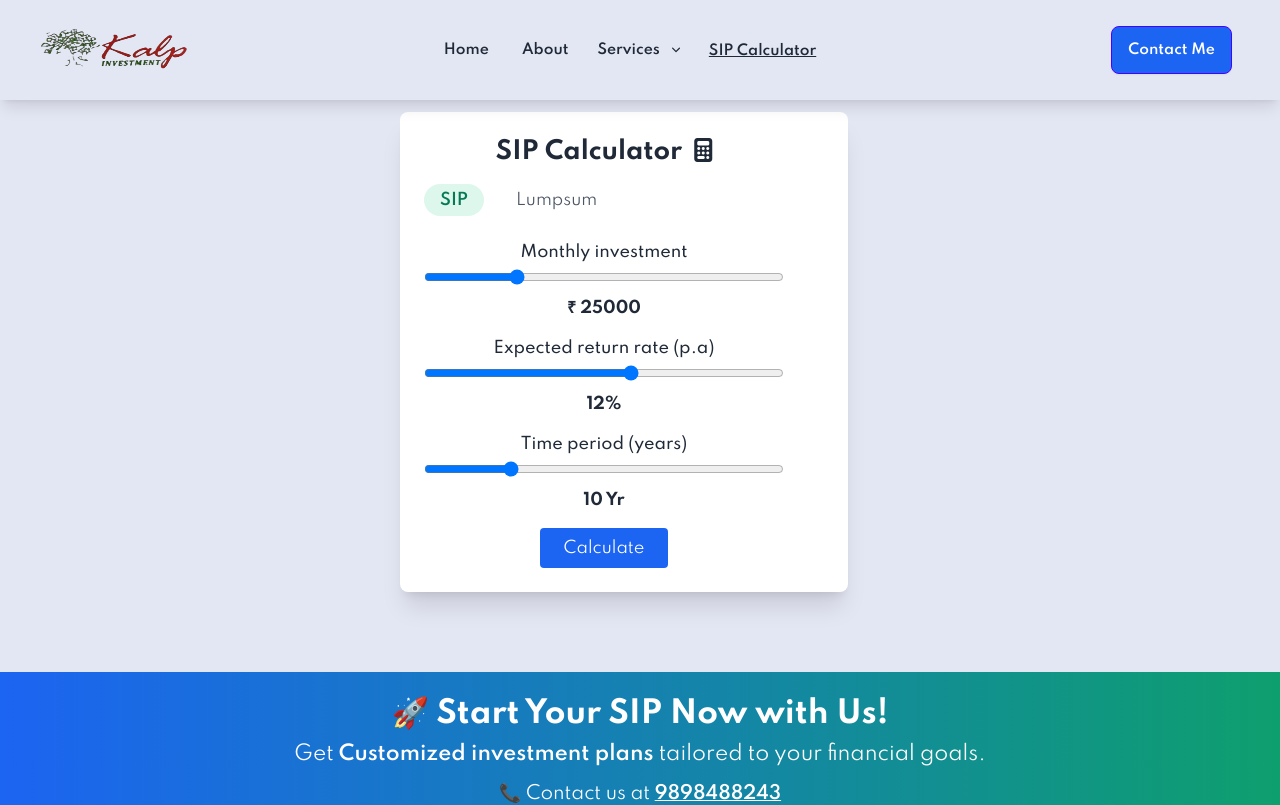
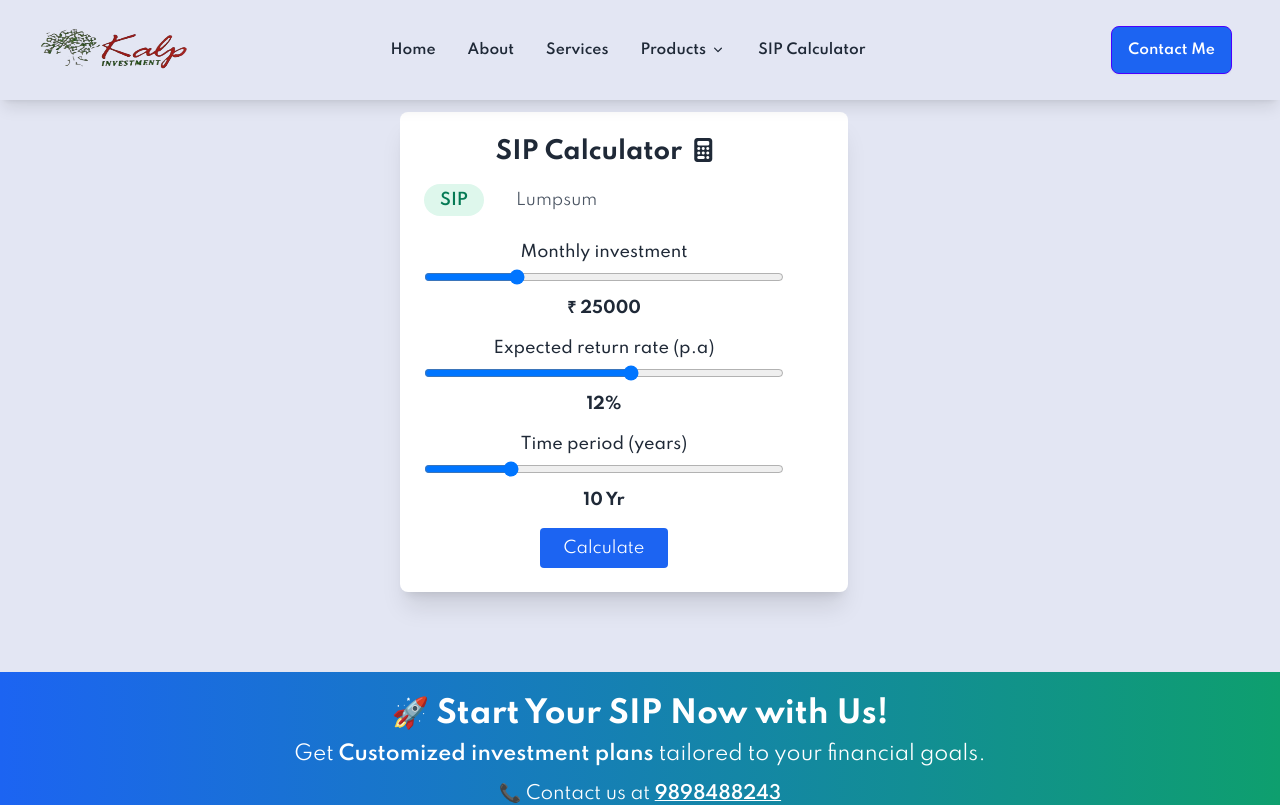
Before and after one commit to kalp234/Kalp-Investment, a React (Create React App) app: page /sip in a window 1280 px wide. Shown: the top 805 px of the page. Built offline with nearby package versions, Linux system fonts and the light colour scheme.

Commit message:
Final Commit

```diff
--- a/public/index.html
+++ b/public/index.html
@@ -26,7 +26,7 @@
       work correctly both with client-side routing and a non-root public URL.
       Learn how to configure a non-root public URL by running `npm run build`.
     -->
-    <title>React App</title>
+    <title>Kalp Investment</title>
   </head>
   <body>
     <noscript>You need to enable JavaScript to run this app.</noscript>
--- a/src/App.css
+++ b/src/App.css
@@ -7,18 +7,38 @@
 .App {
   text-align: center;
 }
-/* li:focus,
-li:active,
+
+/* li:active,
 a:focus,
 a:active,
-.reset-focus:focus,
-.reset-focus:active {
+button:focus,
+button:active {
   background-color: rgb(37, 99, 235) !important;
   color: rgb(255, 255, 255) !important;
   box-shadow: none !important;
   outline: none !important;
   padding: none !important;
 } */
+.menu :where(li:not(.menu-title, .disabled) > *:not(ul, details, .menu-title)):not(summary, .active, .btn):focus,
+.menu :where(li:not(.menu-title, .disabled) > *:not(ul, details, .menu-title)):not(summary, .active, .btn).focus,
+.menu :where(li:not(.menu-title, .disabled) > *:not(ul, details, .menu-title)):is(summary):not(.active, .btn):focus-visible,
+.menu :where(li:not(.menu-title, .disabled) > details > summary:not(.menu-title)):not(summary, .active, .btn):focus,
+.menu :where(li:not(.menu-title, .disabled) > details > summary:not(.menu-title)):not(summary, .active, .btn).focus,
+.menu :where(li:not(.menu-title, .disabled) > details > summary:not(.menu-title)):is(summary):not(.active, .btn):focus-visible {
+  background-color: transparent !important;
+  color: inherit !important;
+  outline: none !important;
+  box-shadow: none !important;
+}
+.menu li > *:not(ul, .menu-title, details, .btn):active,
+.menu li > *:not(ul, .menu-title, details, .btn).active,
+.menu li > details > summary:active {
+  background-color: transparent !important;
+  color: inherit !important;
+  --tw-bg-opacity: 1 !important;
+  --tw-text-opacity: 1 !important;
+  box-shadow: none !important;
+}
 
 /* Base Swiper Styles */
 .swiper {
--- a/src/Components/Aboutus.jsx
+++ b/src/Components/Aboutus.jsx
@@ -6,7 +6,7 @@ const Aboutus = () => {
   return (
     <div
       name="About"
-      className="bg-[#e3e6f3] relative lg:pt-[3.9rem] pt-[6rem]"
+      className="bg-[#e3e6f3] relative lg:pt-[3.5rem] pt-[4.5rem]"
     >
       <div className="max-w-screen-lg mx-auto p-4 flex flex-col justify-center w-full h-full min-h-screen">
         <div className="text-left">
--- a/src/Components/Banner.jsx
+++ b/src/Components/Banner.jsx
@@ -2,7 +2,7 @@ import React, { useState, useEffect } from "react";
 import "../App.css";
 import C1 from "../images/lic.webp";
 import C2 from "../images/LIC-1.png";
-import C3 from "../images/LIC-2.jpg";
+import C3 from "../images/LIC-5.png";
 import C4 from "../images/lic4.png";
 
 const Banner = () => {
@@ -62,7 +62,7 @@ const Banner = () => {
         ❯
       </button>
 
-      <div className="absolute bottom-5 left-1/2 transform -translate-x-1/2 flex space-x-3">
+      <div className="absolute bottom-5 left-1/2 transform -translate-x-1/2 flex space-x-3 ">
         {slides.map((_, index) => (
           <button
             key={index}
--- a/src/Components/LIC.jsx
+++ b/src/Components/LIC.jsx
@@ -12,6 +12,7 @@ import LICBanner3 from "../images/scheme4.jpeg";
 import LICBanner4 from "../images/scheme5.jpg";
 import LICBanner5 from "../images/scheme6.jpeg";
 import LICBanner6 from "../images/scheme8.jpeg";
+
 
 const plans = [
   {
@@ -90,8 +91,8 @@ const LIC = () => {
   return (
     <div>
       <div
-        name="LIC Plans"
-        className="bg-[#e3e6f3] relative md:pt-[6rem] pt-[5rem] md:pb-20 pb-20"
+        name="LIC Plans" id="LIC Plans"
+        className="bg-[#e3e6f3] relative md:pt-[5rem] pt-[4.5rem] md:pb-20 pb-20"
       >
         <div className="max-w-screen-lg mx-auto p-4 flex flex-col justify-center w-full h-full text-left">
           <div>
--- a/src/Components/Mediclaim.jsx
+++ b/src/Components/Mediclaim.jsx
@@ -5,6 +5,7 @@ import I2 from "../images/I2.png";
 import I3 from "../images/I3.jpg";
 import I4 from "../images/I4.png";
 import I5 from "../images/I5.jpeg";
+
 
 
 const mediclaimCompanies = [
@@ -18,7 +19,7 @@ const mediclaimCompanies = [
 
 const Mediclaim = () => {
   return (
-    <div name="Mediclaim" className="bg-[#e3e6f3] relative md:pt-[6rem] pt-[5rem] md:pb-20 pb-20">
+    <div name="Mediclaim" id="Mediclaim" className="bg-[#e3e6f3] relative md:pt-[5rem] pt-[4.5rem] md:pb-20 pb-20">
       <div className="max-w-screen-lg mx-auto p-4 flex flex-col justify-center w-full h-full text-left">
         <div>
           <p className="text-2xl md:text-4xl font-bold p-2 border-b-4 border-gray-500 inline">
--- a/src/Components/Mutualfund.jsx
+++ b/src/Components/Mutualfund.jsx
@@ -11,6 +11,7 @@ import M5 from "../images/M5.png";
 import M6 from "../images/M6.jpg";
 import M7 from "../images/M7.webp";
 import M8 from "../images/M8.jpg";
+
 
 const mutualFundSchemes = [
   {
@@ -31,8 +32,8 @@ const Mutualfund = () => {
   return (
     <div>
       <div
-        name="Mutual Funds"
-        className="bg-[#e3e6f3] relative md:pt-[6rem] pt-[5rem] md:pb-20 pb-20"
+        name="Mutual Funds" id="Mutual Funds"
+        className="bg-[#e3e6f3] relative md:pt-[5rem] pt-[4.5rem] md:pb-20 pb-20"
       >
         <div className="max-w-screen-lg mx-auto p-4 flex flex-col justify-center w-full h-full text-left">
           <div>
--- a/src/Components/Navbar.jsx
+++ b/src/Components/Navbar.jsx
@@ -1,63 +1,72 @@
 import React, { useState, useEffect, useRef } from "react";
 import { Link as ScrollLink } from "react-scroll";
-import { NavLink as RouterLink, useLocation } from "react-router-dom";
+import {
+  NavLink as RouterLink,
+  useLocation,
+  useNavigate,
+} from "react-router-dom";
 import Logo from "../images/logo-1.png";
+import { scroller } from "react-scroll";
 
 const Navbar = () => {
-  const [isOpen, setIsOpen] = useState(false);
-  const [servicesOpen, setServicesOpen] = useState(false);
+  const [isOpen, setIsOpen] = useState(false); // mobile dropdown
+  const [desktopDropdownOpen, setDesktopDropdownOpen] = useState(false); // desktop dropdown
   const location = useLocation();
+  const navigate = useNavigate();
   const servicesRef = useRef(null);
 
-  const links = [
-    { id: 1, link: "Home" },
-    { id: 2, link: "About" },
-  ];
-
+  const links = ["Home", "About", "Services"];
   const servicesItems = [
     { name: "Mutual Funds", id: "Mutual Funds" },
     { name: "LIC Plans", id: "LIC Plans" },
     { name: "Mediclaim", id: "Mediclaim" },
   ];
 
-  useEffect(() => {
-    if (location.pathname === "/") {
-      window.scrollTo({ top: 0, behavior: "smooth" });
+  const getOffset = () => (window.innerWidth >= 768 ? -20 : -10);
+
+  const handleNavigationAndScroll = (id) => {
+    if (location.pathname !== "/") {
+      navigate("/", { replace: true, state: { scrollTo: id } });
+    } else {
+      scroller.scrollTo(id, {
+        smooth: true,
+        duration: 500,
+        offset: getOffset(),
+      });
     }
-  }, [location.pathname]);
+    // close dropdown after scroll
+    setDesktopDropdownOpen(false);
+  };
 
   useEffect(() => {
-    function handleClickOutside(event) {
-      if (servicesRef.current && !servicesRef.current.contains(event.target)) {
-        setServicesOpen(false);
+    const scrollTo = location.state?.scrollTo;
+    if (location.pathname === "/" && scrollTo) {
+      setTimeout(() => {
+        scroller.scrollTo(scrollTo, {
+          smooth: true,
+          duration: 500,
+          offset: getOffset(),
+        });
+      }, 50);
+      window.history.replaceState({}, document.title);
     }
-    }
-
-    if (servicesOpen) {
-      document.addEventListener("mousedown", handleClickOutside);
-    } else {
-      document.removeEventListener("mousedown", handleClickOutside);
-    }
-
-    return () => {
-      document.removeEventListener("mousedown", handleClickOutside);
-    };
-  }, [servicesOpen]);
-
-  const toggleDropdown = () => setIsOpen(!isOpen);
+  }, [location]);
 
   return (
-    <div className="navbar flex bg-[#e3e6f3] justify-between items-center p-5 md:p-0 lg:p-6 shadow-lg fixed top-0 left-0 z-[999] px-2 pr-4 md:pr-6 lg:pr-12 w-full">
-      {/* Mobile Navbar Start */}
+    <div className="navbar bg-[#e3e6f3] font-semibold justify-between items-center p-5 md:p-0 lg:p-6 shadow-lg fixed top-0 left-0 z-[999] px-2 pr-4 md:pr-6 lg:pr-12 w-full">
+      {/* Navbar Start */}
       <div className="navbar-start">
-        <div className="dropdown relative">
-          <button
-            onClick={toggleDropdown}
-            className="btn btn-ghost lg:hidden md:hidden"
+        {/* Mobile Menu Button */}
+        <div className="dropdown">
+          <div
+            tabIndex={0}
+            role="button"
+            className="btn btn-ghost lg:hidden"
+            onClick={() => setIsOpen(!isOpen)}
           >
             <svg
               xmlns="http://www.w3.org/2000/svg"
-              className="h-6 w-6"
+              className="h-5 w-5"
               fill="none"
               viewBox="0 0 24 24"
               stroke="currentColor"
@@ -69,44 +78,49 @@ const Navbar = () => {
                 d="M4 6h16M4 12h8m-8 6h16"
               />
             </svg>
-          </button>
+          </div>
 
+          {/* Mobile Dropdown Menu */}
           {isOpen && (
-            <ul className="menu menu-md dropdown-content border-2 border-gray-400 bg-[#e3e6f3] z-50 rounded-box mt-4 w-52 p-2 shadow absolute left-2">
-              {links.map(({ id, link }, index) => (
-                <li
-                  key={id}
-                  onClick={toggleDropdown}
-                  className={`hover:text-blue-600 cursor-pointer hover:scale-105 duration-200 font-semibold ${
-                    index !== links.length - 1 || servicesItems.length > 0
-                      ? "border-b border-gray-500"
-                      : ""
-                  }`}
+            <ul
+              tabIndex={0}
+              className="menu menu-sm dropdown-content border-2 border-gray-500 bg-[#e3e6f3] rounded-box z-50 mt-3 w-52 p-2 gap-2 shadow"
             >
+              {links.map((link, idx) => (
+                <li key={idx} /* remove border classes here, so no lines */>
                   {location.pathname === "/" ? (
                     <ScrollLink
                       to={link}
                       smooth
                       duration={500}
-                      onClick={toggleDropdown}
+                      offset={getOffset()}
+                      onClick={() => setIsOpen(false)}
                     >
                       {link}
                     </ScrollLink>
                   ) : (
-                    <RouterLink to="/" onClick={toggleDropdown}>
+                    <button
+                      onClick={() => {
+                        setIsOpen(false);
+                        handleNavigationAndScroll(link);
+                      }}
+                    >
                       {link}
-                    </RouterLink>
+                    </button>
                   )}
                 </li>
               ))}
 
-              {servicesItems.map(({ name, id }, index) => (
+              <li>
+                <details>
+                  <summary>Products</summary>
+                  <ul className="p-2">
+                    {servicesItems.map(({ name, id }, idx) => (
                       <li
                         key={id}
-                  onClick={toggleDropdown}
-                  className={`hover:text-blue-600 cursor-pointer hover:scale-105 duration-200 font-semibold ${
-                    index !== servicesItems.length
-                      ? "border-b border-gray-500"
+                        className={`${
+                          idx !== servicesItems.length - 1
+                            ? "border-b border-gray-300"
                             : ""
                         }`}
                       >
@@ -115,31 +129,37 @@ const Navbar = () => {
                             to={id}
                             smooth
                             duration={500}
-                      onClick={toggleDropdown}
+                            offset={getOffset()}
+                            onClick={() => setIsOpen(false)}
                           >
                             {name}
                           </ScrollLink>
                         ) : (
-                    <RouterLink to="/" onClick={toggleDropdown}>
+                          <button
+                            onClick={() => {
+                              setIsOpen(false);
+                              handleNavigationAndScroll(id);
+                            }}
+                          >
                             {name}
-                    </RouterLink>
+                          </button>
                         )}
                       </li>
                     ))}
+                  </ul>
+                </details>
+              </li>
 
-              <RouterLink
-                to="/sip"
-                onClick={toggleDropdown}
-                className={`px-2 py-1 ml-[-3rem] rounded bg-transparent mt-[0.2rem] font-semibold`}
-              >
+              <li>
+                <RouterLink to="/sip" onClick={() => setIsOpen(false)}>
                   SIP Calculator
                 </RouterLink>
+              </li>
             </ul>
           )}
         </div>
 
         {/* Logo */}
-        <div className="flex items-center">
         <RouterLink
           to="/"
           onClick={(e) => {
@@ -148,7 +168,7 @@ const Navbar = () => {
               window.scrollTo({ top: 0, behavior: "smooth" });
             }
           }}
-            className="btn btn-ghost text-xl flex items-center hover:bg-slate-300"
+          className="btn btn-ghost text-xl"
         >
           <img
             src={Logo}
@@ -157,105 +177,64 @@ const Navbar = () => {
           />
         </RouterLink>
       </div>
-      </div>
 
-      {/* Desktop Navbar Center */}
-      <div
-        className="navbar-center hidden md:flex font-medium"
-        ref={servicesRef}
+      {/* Navbar Center (Desktop) */}
+      <div className="navbar-center hidden lg:flex" ref={servicesRef}>
+        <ul className="menu menu-horizontal px-1">
+          {links.map((link) => (
+            <li
+              key={link}
+              className="hover:bg-blue-600 hover:text-white rounded-md"
             >
-        <ul className="menu menu-horizontal px-1 gap-[1px]">
-          {links.map(({ id, link }) => (
-            <li
-              key={id}
-              className="font-semibold cursor-pointer hover:scale-105 duration-200 hover:bg-blue-600 hover:text-white rounded-md"
-            >
-              {location.pathname === "/" ? (
-                <ScrollLink to={link} smooth duration={500}>
+              <button onClick={() => handleNavigationAndScroll(link)}>
                 {link}
-                </ScrollLink>
-              ) : (
-                <RouterLink to="/">{link}</RouterLink>
-              )}
+              </button>
             </li>
           ))}
 
-          {/* Desktop Services Dropdown */}
+          {/* Products Hover Dropdown */}
           <li
-            className="relative font-semibold text-inherit"
-            onMouseEnter={() => setServicesOpen(true)}
-            onMouseLeave={() => setServicesOpen(false)}
+            className="relative"
+            onMouseEnter={() => setDesktopDropdownOpen(true)}
+            onMouseLeave={() => setDesktopDropdownOpen(false)}
           >
-            <button
-              className={`reset-focus hover:scale-105 duration-200 flex hover:bg-blue-600 hover:text-white items-center px-3 py-2 rounded-md ${
-                servicesOpen ? "" : ""
-              }`}
-            >
-              Services
-              <svg
-                className="w-4 h-4 ml-0 fill-current"
-                xmlns="http://www.w3.org/2000/svg"
-                viewBox="0 0 20 20"
-              >
+            <button className="flex items-center gap-1 hover:bg-blue-600 hover:text-white rounded-md">
+              Products
+              <svg className="w-4 h-4 fill-current" viewBox="0 0 20 20">
                 <path d="M5.23 7.21a.75.75 0 011.06.02L10 10.94l3.71-3.71a.75.75 0 111.06 1.06l-4.24 4.24a.75.75 0 01-1.06 0L5.21 8.27a.75.75 0 01.02-1.06z" />
               </svg>
             </button>
-            {servicesOpen && (
-              <ul className="absolute bg-[#e3e6f3] border-2 border-gray-500 shadow-md rounded-md mt-[2.2rem] ml-[-0.2rem] z-50 w-30">
-                {servicesItems.map(({ name, id }, index) => (
+            {desktopDropdownOpen && (
+              <ul className="p-2 absolute bg-[#e3e6f3] border-2 border-gray-500 shadow-md rounded-md mt-[2.2rem] ml-[-0.2rem] z-50 w-40">
+                {servicesItems.map(({ name, id }, idx) => (
                   <li
                     key={id}
-                    className={`${
-                      index !== servicesItems.length - 1
-                        ? "border-b border-gray-500"
+                    className={`hover:bg-blue-600 hover:text-white  ${
+                      idx !== servicesItems.length - 1
+                        ? "border-b border-gray-400"
                         : ""
                     }`}
                   >
-                    {location.pathname === "/" ? (
-                      <ScrollLink
-                        to={id}
-                        smooth
-                        duration={500}
-                        onClick={() => setServicesOpen(false)}
-                        className="  block px-4 pr-2 mr-2 my-1 py-1 cursor-pointer rounded hover:bg-blue-600 hover:text-white"
-                      >
+                    <button onClick={() => handleNavigationAndScroll(id)}>
                       {name}
-                      </ScrollLink>
-                    ) : (
-                      <RouterLink
-                        to={{
-                          pathname: "/",
-                          state: { scrollTo: id }, // 👈 send the section to scroll to
-                        }}
-                        className="block px-4 pr-2 mr-2 my-1 py-1 cursor-pointer rounded hover:bg-blue-600 hover:text-white"
-                        onClick={() => setServicesOpen(false)}
-                      >
-                        {name}
-                      </RouterLink>
-                    )}
+                    </button>
                   </li>
                 ))}
               </ul>
             )}
           </li>
-          <RouterLink
-            to="/sip"
-            className={`px-3 py-1 text-md rounded-md font-semibold mt-[0.3rem] text-inherit relative overflow-hidden transition-all duration-300 ease-in-out
-    ${
-      location.pathname === "/sip" ? " underline" : " hover:bg-blue-600 hover:text-white"
-    }
-  `}
-          >
-            <span className="relative z-20">SIP Calculator</span>
-          </RouterLink>
+
+          <li className="hover:bg-blue-600 hover:text-white rounded-md">
+            <RouterLink to="/sip">SIP Calculator</RouterLink>
+          </li>
         </ul>
       </div>
 
-      {/* Contact Me Button */}
-      <div className="navbar-end pr-2 md:pr-0">
+      {/* Contact Button */}
+      <div className="navbar-end">
         <RouterLink
           to="/contact-me"
-          className="btn btn-primary bg-blue-600 text-white hover:bg-blue-600 hover:text-white  hover:scale-105 duration-200"
+          className="btn btn-primary text-white bg-blue-600 hover:bg-blue-700"
         >
           Contact Me
         </RouterLink>
--- a/src/Components/Services.jsx
+++ b/src/Components/Services.jsx
@@ -12,7 +12,7 @@ import S9 from "../images/accident.jpg";
 
 const Services = () => {
   return (
-    <div name="Services" className="bg-[#e3e6f3] relative md:pt-[6rem] pt-[5rem]">
+    <div name="Services" className="bg-[#e3e6f3] relative md:pt-[5rem] pt-[4.5rem]">
       <div className="max-w-screen-lg mx-auto p-4 flex flex-col justify-center w-full h-full text-left">
         <div>
           <p className="text-2xl md:text-4xl font-bold p-2 border-b-4 border-gray-500 inline">
--- a/src/Homepage.jsx
+++ b/src/Homepage.jsx
@@ -1,4 +1,4 @@
-import React from "react";
+import React, { useEffect } from "react";
 import "./App.css";
 import "flowbite";
 import Banner from "./Components/Banner";
@@ -10,15 +10,30 @@ import Mediclaim from "./Components/Mediclaim";
 import Footer from "./Components/Footer";
 import ScrollToTopButton from "./Components/Scrolltotopbutton";
 
+import { Element } from "react-scroll";
+
 function Homepage() {
+
   return (
-    <div className=" App" name="Home">
+    <div className="App" name="Home">
+      <Element name="Home">
         <Banner />
+      </Element>
+      <Element name="About">
         <Aboutus />
+      </Element>
+      <Element name="Services">
         <Services />
+      </Element>
+      <Element name="Mutual Funds">
         <Mutualfund />
+      </Element>
+      <Element name="LIC Plans">
         <LIC />
+      </Element>
+      <Element name="Mediclaim">
         <Mediclaim />
+      </Element>
       <Footer />
       <ScrollToTopButton />
     </div>
```
Also changed, not shown: src/Components/SIPCalculator.jsx (+14 -17 lines), src/images/LIC-4.jpg (added), src/images/LIC-5.png (added). Lines whose indentation alone changed are shown as unchanged.
